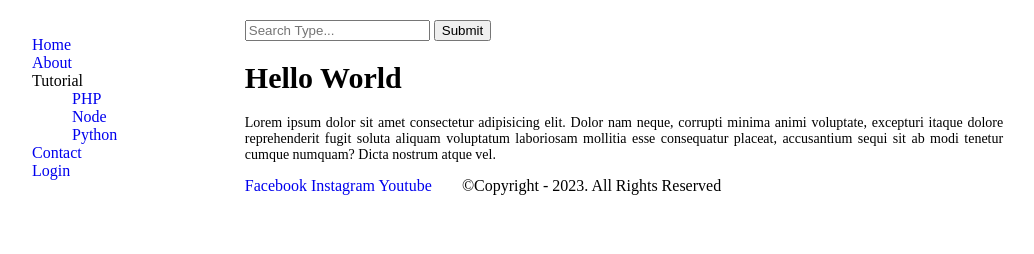
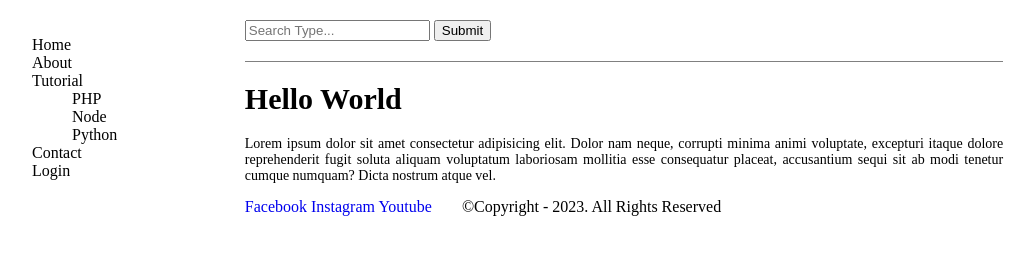
Before and after one commit to HusniArr/b-template, a plain HTML site: page index.html in a window 1280 px wide. Shown: the whole page, without its empty margins (36-1070 px from the left). Drawn offline with Linux system fonts and the light colour scheme.

Commit message:
update style

```diff
--- a/css/style.css
+++ b/css/style.css
@@ -17,9 +17,17 @@
 }
 .sidebar .left ul li a{
     text-decoration: none;
+    color: black;
+}
+.sidebar .left ul li a:hover{
+    border-bottom: 1px solid blue;
 }
 .sidebar .right{
     width: 60%;
+}
+.sidebar .right .navbar{
+    border-bottom: 1px solid gray;
+    padding-bottom: 20px;
 }
 .sidebar .right .main h1{
     font-weight: 600;
```
